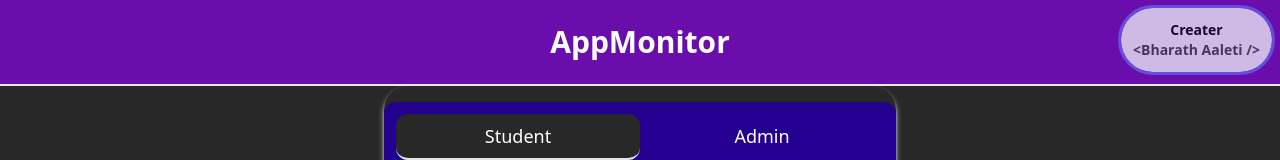
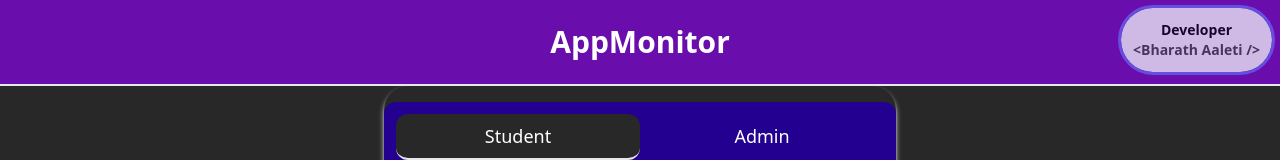
Before and after one commit to bHARATHaALETI018/OpConnect_v1, a React (Create React App) app in the folder frontend/: page / in a window 1280 px wide. Shown: the top 160 px of the page. Built offline with nearby package versions, Linux system fonts and the light colour scheme.

Commit message:
added Developer name

```diff
--- a/frontend/src/App.js
+++ b/frontend/src/App.js
@@ -11,7 +11,7 @@ const App = () => {
       <div className="w-full text-center font-bold text-3xl p-6 bg-[#6A0DAD] top-0 sticky border-b border-b-2">
         AppMonitor{" "}
         <span className="rounded-full absolute capitalize top-0 text-black outline outline-indigo-500 opacity-75 right-0 p-3 m-2 text-sm flex flex-col  bg-slate-100">
-          <spam className="font-semibold">creater</spam>
+          <spam className="font-semibold">Developer</spam>
           <a
             href={"https://bharathaaleti018.netlify.app/"}
             target="_blank"
```
